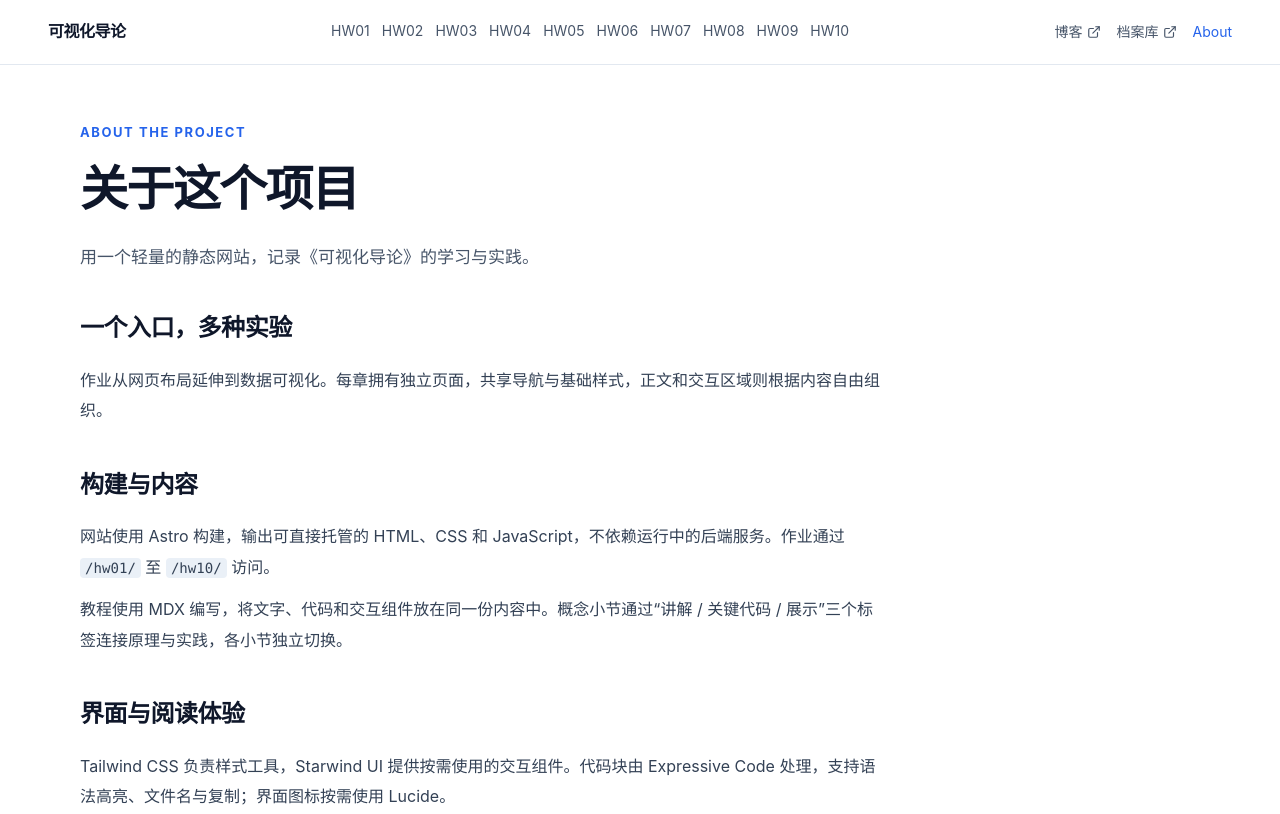
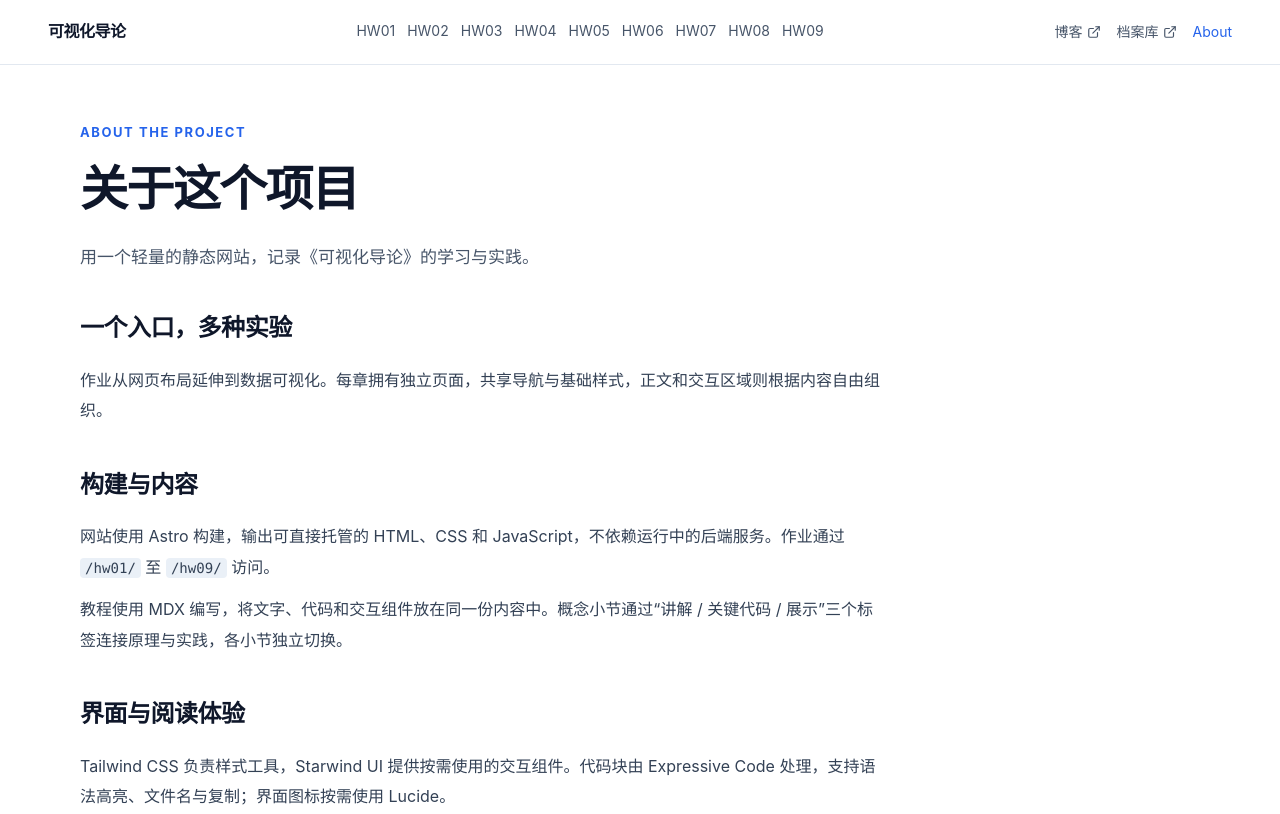
Before and after one commit to InvalidNamee/vis-hw, an Astro site: page /about in a window 1280 px wide. Shown: the top 814 px of the page. Built offline with nearby package versions, Linux system fonts and the light colour scheme; Astro itself is replaced by a stand-in of ours.

Commit message:
删了一个 hw 占位符

```diff
--- a/docs/HOMEWORK-HANDOFF.md
+++ b/docs/HOMEWORK-HANDOFF.md
@@ -8,7 +8,7 @@
 
 ## 已确定的约定
 
-- Astro 静态多页，路由 `/hw01/` 至 `/hw10/`；没有后端。
+- Astro 静态多页，路由 `/hw01/` 至 `/hw09/`；没有后端。
 - Tailwind CSS + Starwind 按需组件；冷灰蓝主题。首页为两列作业卡片，文档页为无外框白底。
 - 公共导航与元信息由 BaseLayout 提供。文档页可使用 DocumentLayout，大型可视化可只使用 BaseLayout。
 - 固定 Tab 名称与 value：讲解 `explanation`、关键代码 `code`、展示 `demo`。
--- a/src/config/homework.ts
+++ b/src/config/homework.ts
@@ -9,7 +9,7 @@ export interface Homework {
   coverAlt?: string;
 }
 
-export const homework: Homework[] = Array.from({ length: 10 }, (_, i) => ({
+export const homework: Homework[] = Array.from({ length: 9 }, (_, i) => ({
   id: `hw${String(i + 1).padStart(2, '0')}`,
   number: i + 1,
   title: i === 0 ? '网页空间布局' : `作业 ${String(i + 1).padStart(2, '0')}`,
--- a/src/pages/about.astro
+++ b/src/pages/about.astro
@@ -14,7 +14,7 @@ import { ExternalLink as ExternalLinkIcon, FolderGit2 } from '@lucide/astro';
       <h2>一个入口，多种实验</h2>
       <p>作业从网页布局延伸到数据可视化。每章拥有独立页面，共享导航与基础样式，正文和交互区域则根据内容自由组织。</p>
       <h2>构建与内容</h2>
-      <p>网站使用 Astro 构建，输出可直接托管的 HTML、CSS 和 JavaScript，不依赖运行中的后端服务。作业通过 <code>/hw01/</code> 至 <code>/hw10/</code> 访问。</p>
+      <p>网站使用 Astro 构建，输出可直接托管的 HTML、CSS 和 JavaScript，不依赖运行中的后端服务。作业通过 <code>/hw01/</code> 至 <code>/hw09/</code> 访问。</p>
       <p>教程使用 MDX 编写，将文字、代码和交互组件放在同一份内容中。概念小节通过“讲解 / 关键代码 / 展示”三个标签连接原理与实践，各小节独立切换。</p>
       <h2>界面与阅读体验</h2>
       <p>Tailwind CSS 负责样式工具，Starwind UI 提供按需使用的交互组件。代码块由 Expressive Code 处理，支持语法高亮、文件名与复制；界面图标按需使用 Lucide。</p>
```
